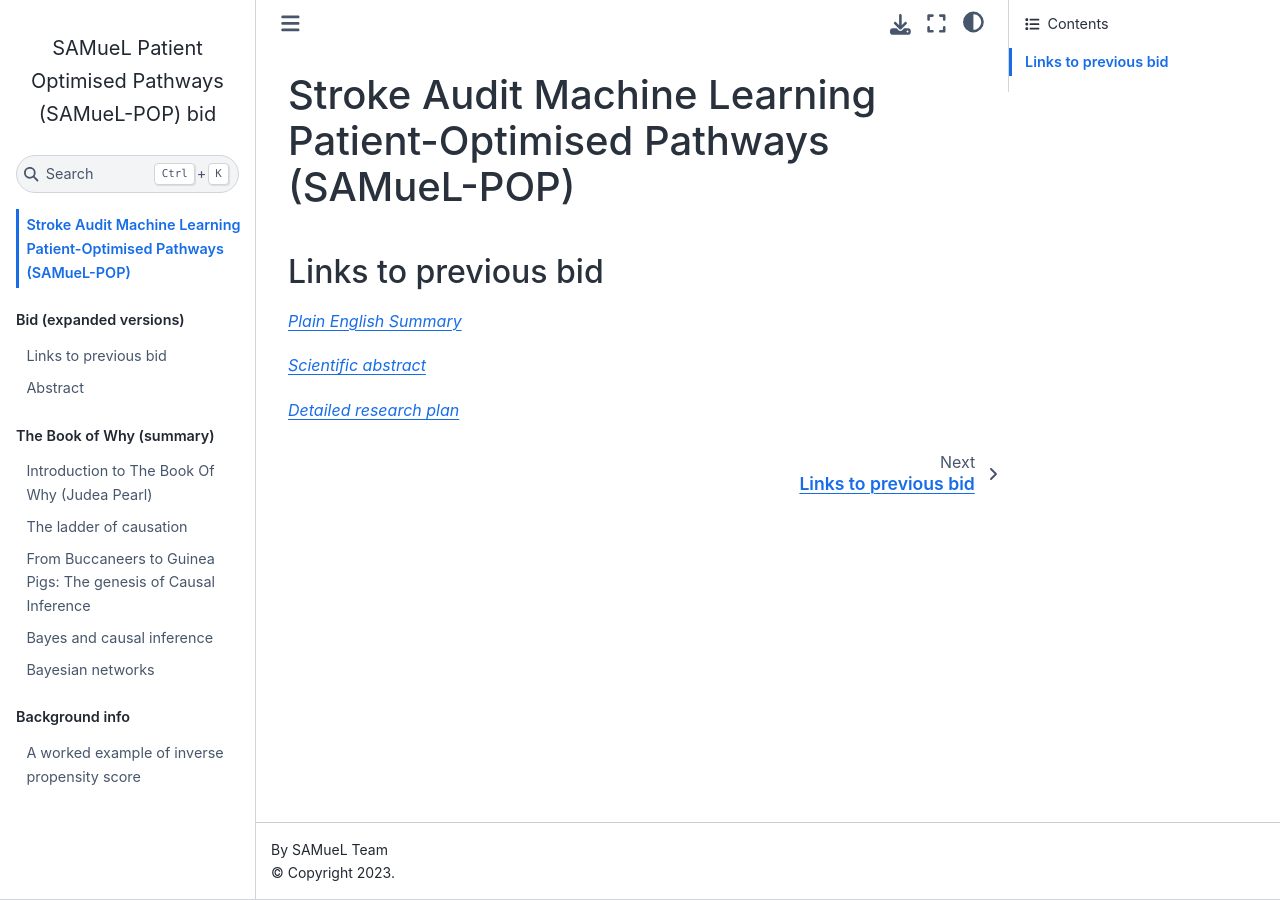
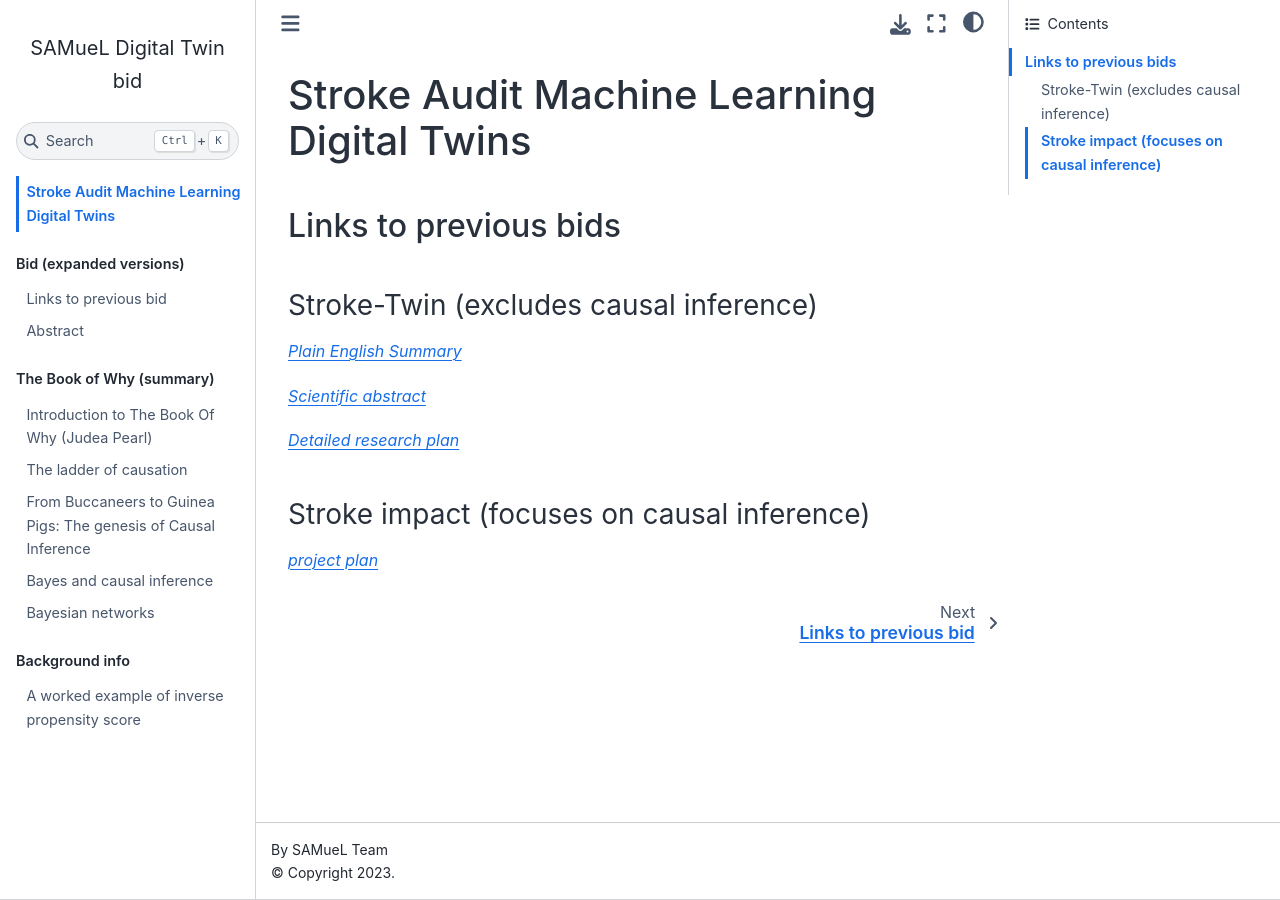
Before and after one commit to samuel-book/samuel_digital_twin_bid, a Jupyter Book: the page built from intro.md, in a window 1280 px wide. Built offline with Jupyter Book 1.0.4 settings and Sphinx 7.4.7 and the Sphinx Book theme 1.1.4, drawn with Linux system fonts in a browser that asks for light colours.

Commit message:
Rename project

```diff
--- a/README.md
+++ b/README.md
@@ -1,5 +1,3 @@
-# samuel_pop_bid
-
-SAMueL Patient Optimised Pathways
+# SAMueL Digital Twin bid
 
 Jupyter Book at: https://samuel-book.github.io/samuel_digital_twin_bid/intro.html
--- a/_config.yml
+++ b/_config.yml
@@ -1,5 +1,5 @@
 # book settings
-title: SAMueL Patient Optimised Pathways (SAMueL-POP) bid
+title: SAMueL Digital Twin bid
 author: SAMueL Team
 #logo: images/logo.png
 
--- a/intro.md
+++ b/intro.md
@@ -1,9 +1,15 @@
-# Stroke Audit Machine Learning Patient-Optimised Pathways (SAMueL-POP)
+# Stroke Audit Machine Learning Digital Twins
 
-## Links to previous bid
+## Links to previous bids
+
+### Stroke-Twin (excludes causal inference)
 
 [*Plain English Summary*](https://github.com/samuel-book/samuel_pop_bid/blob/main/stroke-twin_archive/plain_english_summary.pdf)
 
 [*Scientific abstract*](https://github.com/samuel-book/samuel_pop_bid/blob/main/stroke-twin_archive/scientific_abstract.pdf)
 
 [*Detailed research plan*](https://github.com/samuel-book/samuel_pop_bid/blob/main/stroke-twin_archive/detailed_research_plan_submitted.pdf)
+
+### Stroke impact (focuses on causal inference)
+
+[*project plan*](https://github.com/samuel-book/samuel_digital_twin_bid/blob/main/stroke-impact-archive/stroke_impact_project_plan.pdf)
--- a/links_to_old_bid.md
+++ b/links_to_old_bid.md
@@ -1,7 +1,13 @@
 # Links to previous bid
+
+## Stroke-Twin (excludes causal inference)
 
 [*Plain English Summary*](https://github.com/samuel-book/samuel_pop_bid/blob/main/stroke-twin_archive/plain_english_summary.pdf)
 
 [*Scientific abstract*](https://github.com/samuel-book/samuel_pop_bid/blob/main/stroke-twin_archive/scientific_abstract.pdf)
 
 [*Detailed research plan*](https://github.com/samuel-book/samuel_pop_bid/blob/main/stroke-twin_archive/detailed_research_plan_submitted.pdf)
+
+## Stroke impact (focuses on causal inference)
+
+[*project plan*](https://github.com/samuel-book/samuel_digital_twin_bid/blob/main/stroke-impact-archive/stroke_impact_project_plan.pdf)
```
